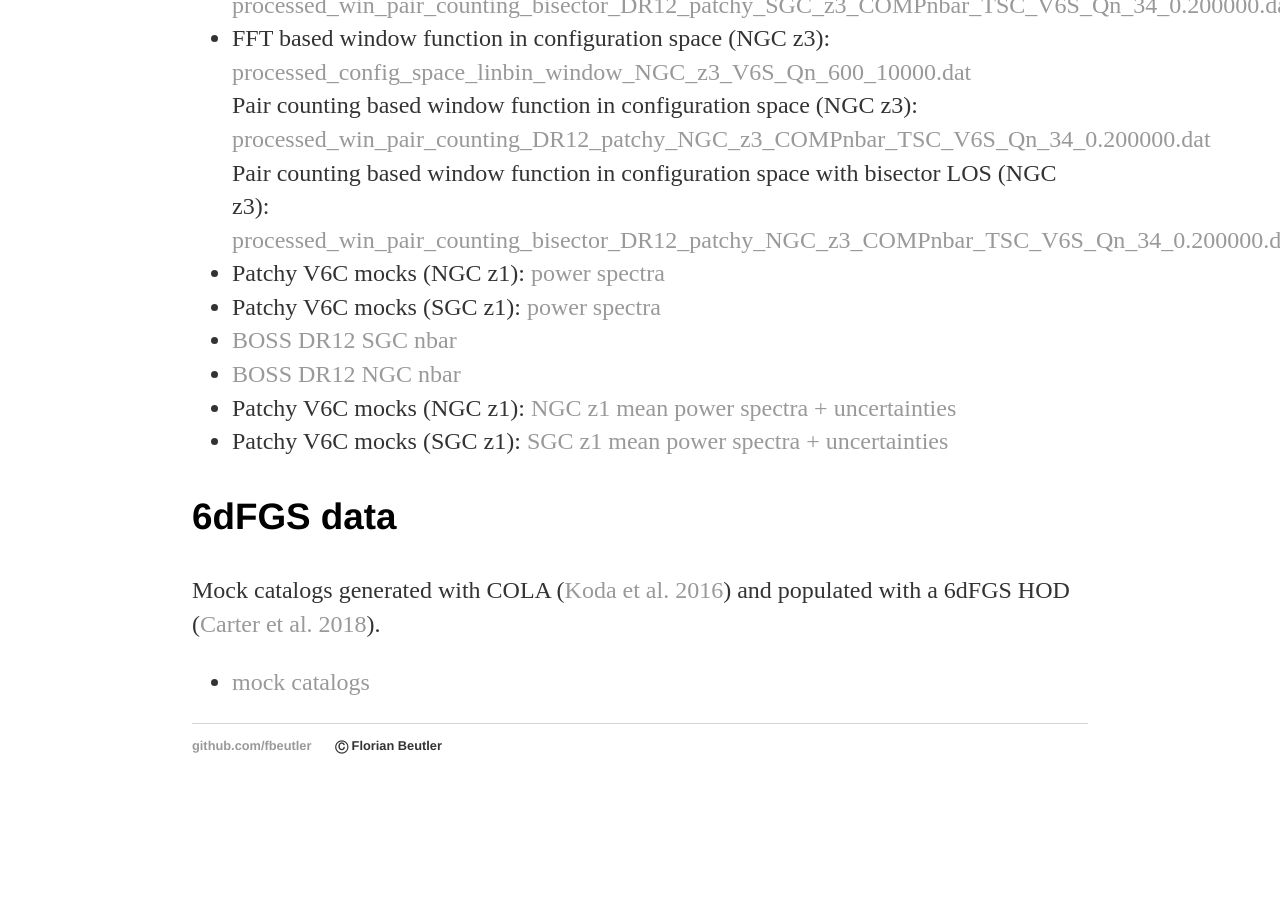
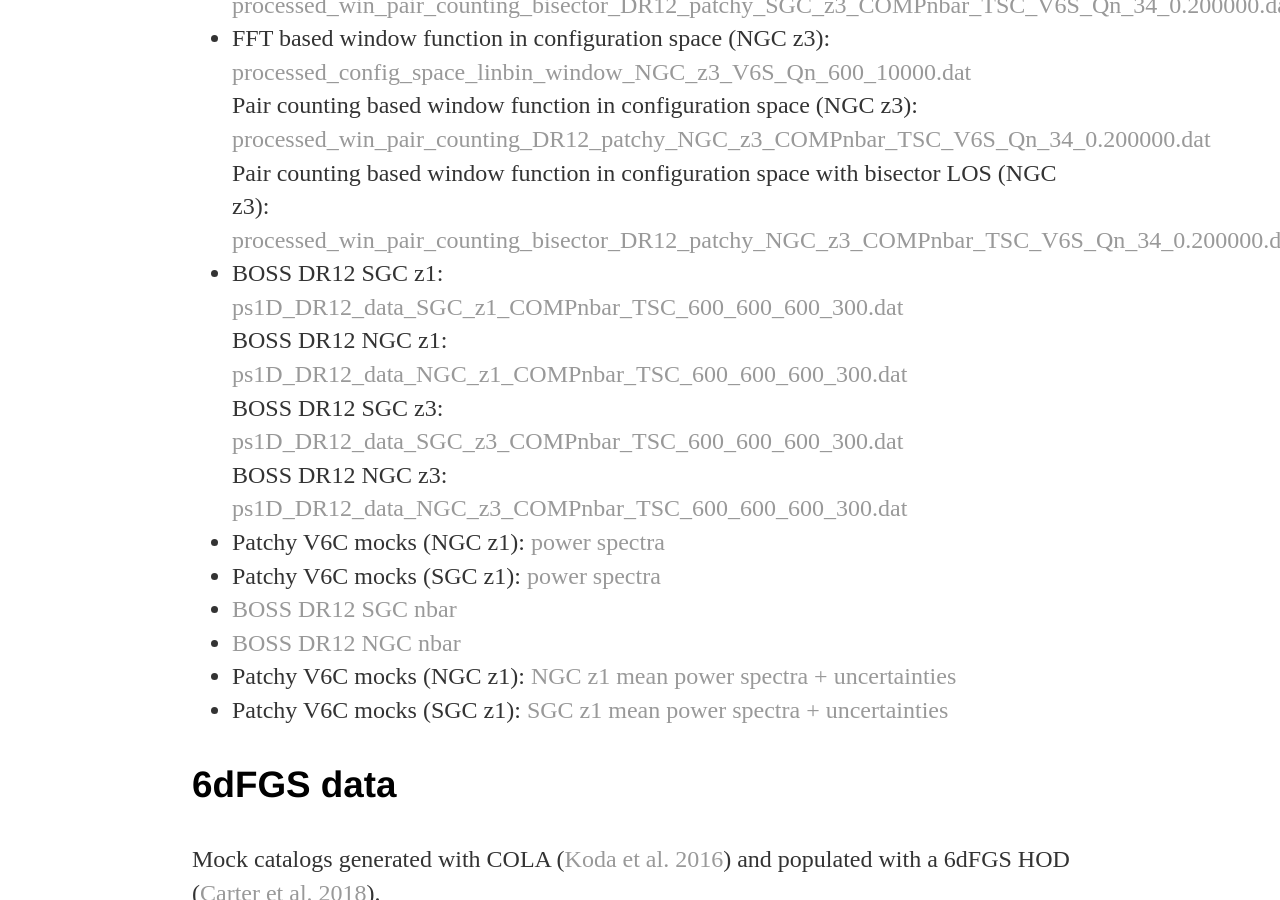
Before and after one commit to fbeutler/fbeutler.github.io, a Jekyll site: the page built from hub/hub.html, in a window 1280 px wide and 900 px high, scrolled down 2971 px. Built offline with Jekyll 4.4.1, drawn with Linux system fonts in a browser that asks for light colours; before the commit the page ends 3786 px from its top, so only the background shows below that.

Commit message:
Update hub.html

```diff
--- a/hub/hub.html
+++ b/hub/hub.html
@@ -186,6 +186,16 @@ title: Some material
       <a href='/hub/processed_win_pair_counting_bisector_DR12_patchy_NGC_z3_COMPnbar_TSC_V6S_Qn_34_0.200000.dat' target="_blank">processed_win_pair_counting_bisector_DR12_patchy_NGC_z3_COMPnbar_TSC_V6S_Qn_34_0.200000.dat</a>
     </li>
     <li>
+      BOSS DR12 SGC z1:<br>
+      <a href='/hub/ps1D_DR12_data_SGC_z1_COMPnbar_TSC_600_600_600_300.dat' target="_blank">ps1D_DR12_data_SGC_z1_COMPnbar_TSC_600_600_600_300.dat</a><br>
+      BOSS DR12 NGC z1:<br>
+      <a href='/hub/ps1D_DR12_data_NGC_z1_COMPnbar_TSC_600_600_600_300.dat' target="_blank">ps1D_DR12_data_NGC_z1_COMPnbar_TSC_600_600_600_300.dat</a><br>
+      BOSS DR12 SGC z3:<br>
+      <a href='/hub/ps1D_DR12_data_SGC_z3_COMPnbar_TSC_600_600_600_300.dat' target="_blank">ps1D_DR12_data_SGC_z3_COMPnbar_TSC_600_600_600_300.dat</a><br>
+      BOSS DR12 NGC z3:<br>
+      <a href='/hub/ps1D_DR12_data_NGC_z3_COMPnbar_TSC_600_600_600_300.dat' target="_blank">ps1D_DR12_data_NGC_z3_COMPnbar_TSC_600_600_600_300.dat</a><br>
+    </li>
+    <li>
       Patchy V6C mocks (NGC z1):
       <a href='/hub/power_NGC_z1.tar.gz' target="_blank">power spectra</a>
     </li>
```
